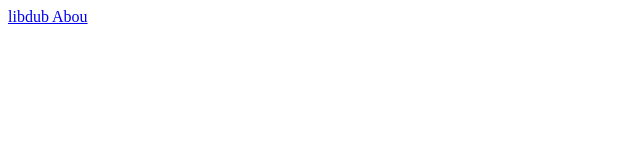
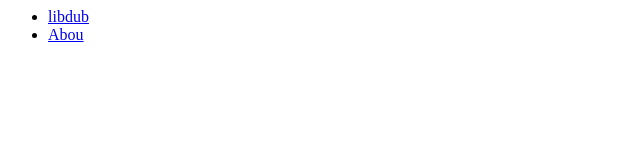
Before and after one commit to MarionDutour/marion, a plain HTML site: page elles/index.html in a window 1280 px wide. Shown: the whole page, without its empty margins (0-640 px from the left). Drawn offline with Linux system fonts and the light colour scheme.

Commit message:
Update index.html

```diff
--- a/elles/index.html
+++ b/elles/index.html
@@ -1,2 +1,4 @@
-<a href="./libdub"> libdub </a>
-<a href="./abou"> Abou </a>
+<ul>
+  <li><a href="./libdub"> libdub </a></li>
+  <li><a href="./abou"> Abou </a></li>
+</ul>
```
